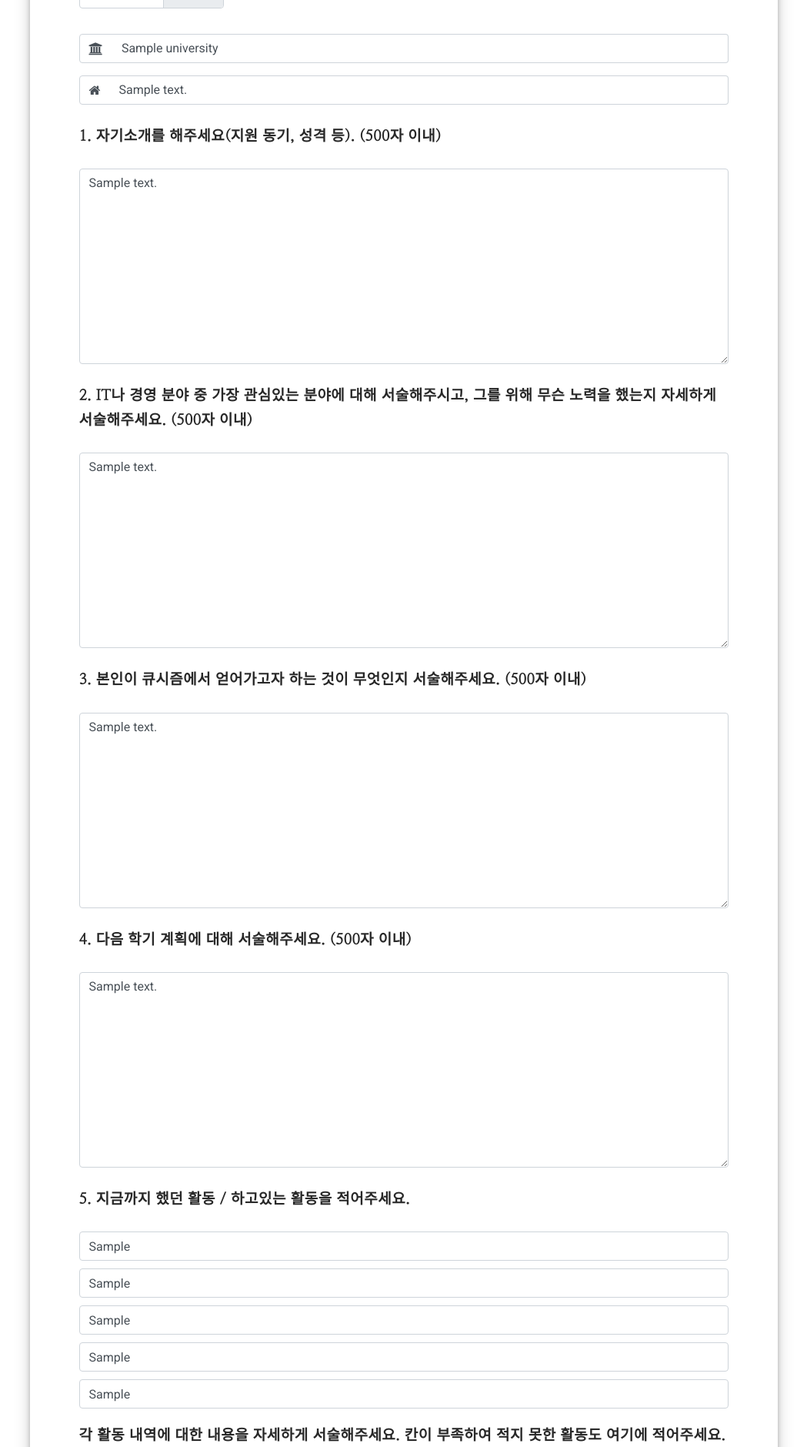
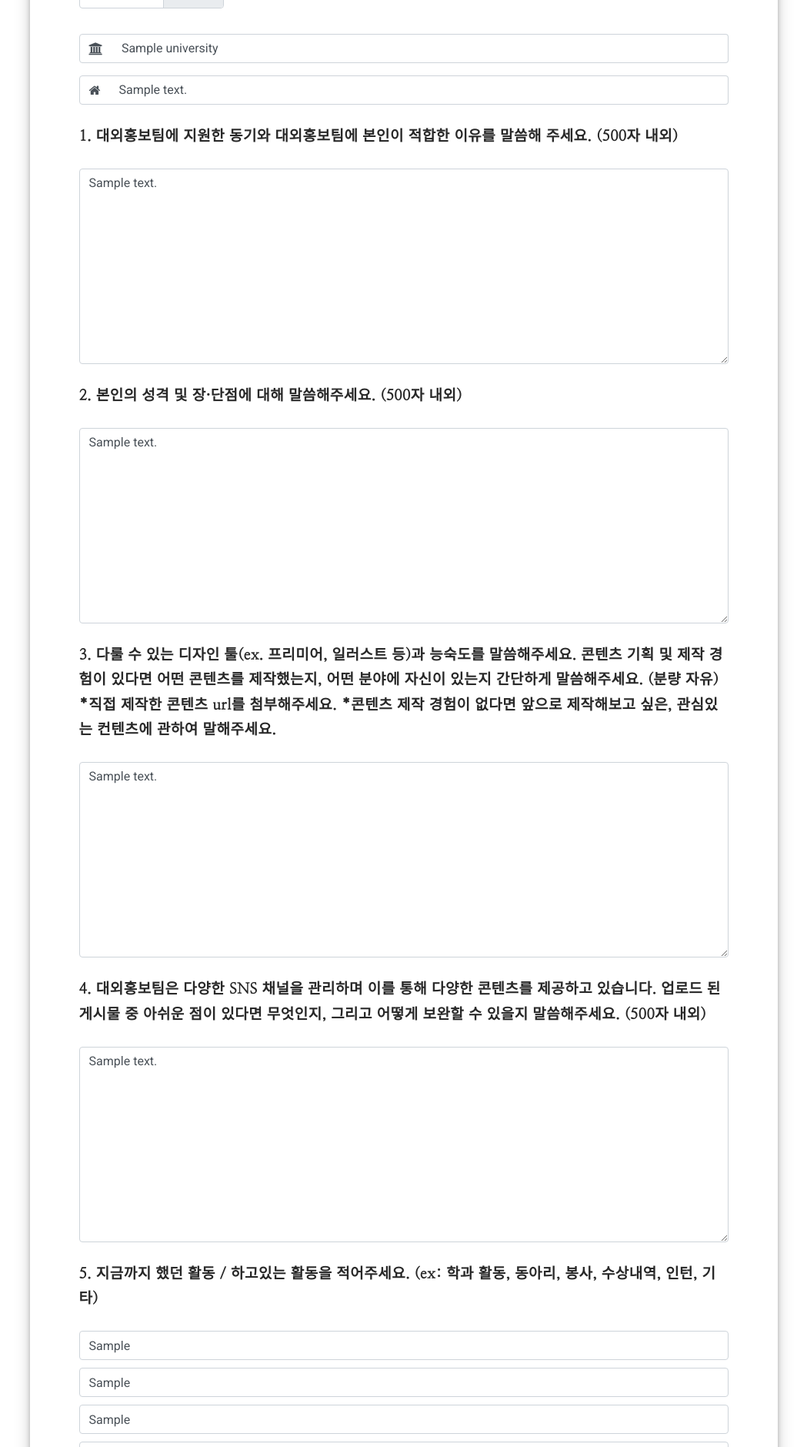
Before and after one commit to KwonL/KUSITMS-application-server, a Django app: template server/templates/apply/public_relation.html in a window 1280 px wide. Shown: the part 1768-3648 px from the top of the page at 77% size, without its empty margins (115-1164 px from the left). Run offline with Django 3.2, Linux system fonts and the light colour scheme; tables that the repository leaves empty hold one stand-in row (values such as "Sample post"); the template is opened without the code that fills it: values that come from a table or form of the project are taken from there, most other values are stand-ins (such as "Sample title", 1, 10 or a date in 2020); grey boxes marked "Sample" are stand-in pictures; parts of the project's set-up code (start-up, migrations or seed data) failed here and were passed over; some libraries are stand-ins or nearby versions.

Commit message:
Update application form

```diff
--- a/Supfile.yml
+++ b/Supfile.yml
@@ -1,3 +1,4 @@
+version: "0.5"
 networks:
   prod:
     hosts:
--- a/server/templates/apply/base.html
+++ b/server/templates/apply/base.html
@@ -329,7 +329,7 @@ body{font-family: Roboto;}blockquote{border-color: #197bc6;}.display-1{font-fami
             <div class="input-group-prepend">
               <span class="input-group-text bg-white"><i class="fa fa-university"></i></span>
             </div>
-            <input name="university" type="text" placeholder="소속대학/전공/재학여부(20학년도 1학기 기준) ex) 큐시즘대학교 큐시즘학과 3학년 재학" class="form-control border-left-0" value="{{ university }}" required>
+            <input name="university" type="text" placeholder="소속대학/전공/재학여부(20학년도 2학기 기준) ex) 큐시즘대학교 큐시즘학과 3학년 재학" class="form-control border-left-0" value="{{ university }}" required>
           </div>
         </div>
       </div>
@@ -351,6 +351,63 @@ body{font-family: Roboto;}blockquote{border-color: #197bc6;}.display-1{font-fami
     <!-- 질문 list -->
     {% block content %}
     {% endblock %}
+
+    <div class="form-group">
+      <p class="question-text">
+        <b>5. 지금까지 했던 활동 / 하고있는 활동을 적어주세요. (ex: 학과 활동, 동아리, 봉사, 수상내역, 인턴, 기타)</b>
+      </p>
+      <input
+        style="margin-bottom: 10px;"
+        name="activity_1"
+        type="text"
+        value="{{ activity_1 }}"
+        class="form-control"
+      />
+      <input
+        style="margin-bottom: 10px;"
+        name="activity_2"
+        type="text"
+        value="{{ activity_2 }}"
+        class="form-control"
+      />
+      <input
+        style="margin-bottom: 10px;"
+        name="activity_3"
+        type="text"
+        value="{{ activity_3 }}"
+        class="form-control"
+      />
+      <input
+        style="margin-bottom: 10px;"
+        name="activity_4"
+        type="text"
+        value="{{ activity_4 }}"
+        class="form-control"
+      />
+      <input
+        style="margin-bottom: 10px;"
+        name="activity_5"
+        type="text"
+        value="{{ activity_5 }}"
+        class="form-control"
+      />
+
+      <p class="question-text">
+        <b
+          >각 활동 내역에 대한 내용을 자세하게 서술해주세요. 칸이 부족하여 적지 못한
+          활동도 여기에 적어주세요.</b
+        >
+      </p>
+      <textarea
+        class="form-control"
+        name="answer_5"
+        rows="10"
+        placeholder="답변을 입력해주세요"
+        required
+      >
+    {{ answer_5 }}</textarea
+      >
+    </div>
 
     <div class="form-group">
       <p class="question-text"><b>6. 가능하신 날짜에 모두 체크해주세요.</b></p>
@@ -481,7 +538,7 @@ body{font-family: Roboto;}blockquote{border-color: #197bc6;}.display-1{font-fami
     </div>
 
     <div class="form-group">
-      <p class="question-text"><b>7. OT 참가여부를 선택해주세요.</b></p>
+      <p class="question-text"><b>7. OT 참가여부를 선택해주세요. OT 날짜: 20.08.22.(토)</b></p>
       <fieldset>
         <div class='row'>
           <div class="col-sm-3">
@@ -501,7 +558,7 @@ body{font-family: Roboto;}blockquote{border-color: #197bc6;}.display-1{font-fami
       </fieldset>
     </div>
     <div class="form-group">
-      <p class="question-text"><b>8. MT 참가여부를 선택해주세요.</b></p>
+      <p class="question-text"><b>8. LT 참가여부를 선택해주세요. LT 날짜: 20.08.01.-02.(토-일)</b></p>
       <fieldset>
         <div class='row'>
           <div class="col-sm-3">
@@ -521,7 +578,9 @@ body{font-family: Roboto;}blockquote{border-color: #197bc6;}.display-1{font-fami
       </fieldset>
     </div>
     <div class="form-group">
-      <p class="question-text"><b>9. 큐시즘 SNS 좋아요, 팔로우 인증사진(필수 아님. 페이스북, 인스타 등에서 좋아요 또는 팔로우하신 사진 첨부하시면 가산점을 드립니다! 한 번에 여러 장 첨부 가능.)</b></p>
+      <p class="question-text"><b>9. 페이스북 페이지 좋아요, 모집공고 게시물 좋아요 혹은 댓글,
+        인스타그램 팔로우/좋아요/댓글 등 완료 후 캡처하여
+        지원서에 첨부하시면 가산점이 부여됩니다. (필수 아님)</b></p>
       <div class="custom-file">
         <input type="file" multiple name="sns_image" accept="image/*">
       </div>
--- a/server/templates/apply/public_relation.html
+++ b/server/templates/apply/public_relation.html
@@ -3,7 +3,10 @@
   <input type="hidden" name="apply_type" value="대외홍보팀" />
 
   <p class="question-text">
-    <b>1. 자기소개를 해주세요(지원 동기, 성격 등). (500자 이내)</b>
+    <b
+      >1. 대외홍보팀에 지원한 동기와 대외홍보팀에 본인이 적합한 이유를 말씀해
+      주세요. (500자 내외)
+    </b>
   </p>
   <textarea
     class="form-control"
@@ -17,10 +20,7 @@
 </div>
 <div class="form-group">
   <p class="question-text">
-    <b
-      >2. IT나 경영 분야 중 가장 관심있는 분야에 대해 서술해주시고, 그를 위해
-      무슨 노력을 했는지 자세하게 서술해주세요. (500자 이내)</b
-    >
+    <b>2. 본인의 성격 및 장·단점에 대해 말씀해주세요. (500자 내외) </b>
   </p>
   <textarea
     class="form-control"
@@ -35,9 +35,12 @@
 <div class="form-group">
   <p class="question-text">
     <b
-      >3. 본인이 큐시즘에서 얻어가고자 하는 것이 무엇인지 서술해주세요. (500자
-      이내)</b
-    >
+      >3. 다룰 수 있는 디자인 툴(ex. 프리미어, 일러스트 등)과 능숙도를
+      말씀해주세요. 콘텐츠 기획 및 제작 경험이 있다면 어떤 콘텐츠를 제작했는지,
+      어떤 분야에 자신이 있는지 간단하게 말씀해주세요. (분량 자유) *직접 제작한
+      콘텐츠 url를 첨부해주세요. *콘텐츠 제작 경험이 없다면 앞으로 제작해보고
+      싶은, 관심있는 컨텐츠에 관하여 말해주세요.
+    </b>
   </p>
   <textarea
     class="form-control"
@@ -51,7 +54,11 @@
 </div>
 <div class="form-group">
   <p class="question-text">
-    <b>4. 다음 학기 계획에 대해 서술해주세요. (500자 이내)</b>
+    <b
+      >4. 대외홍보팀은 다양한 SNS 채널을 관리하며 이를 통해 다양한 콘텐츠를
+      제공하고 있습니다. 업로드 된 게시물 중 아쉬운 점이 있다면 무엇인지, 그리고
+      어떻게 보완할 수 있을지 말씀해주세요. (500자 내외)
+    </b>
   </p>
   <textarea
     class="form-control"
@@ -63,60 +70,4 @@
 {{ answer_4 }}</textarea
   >
 </div>
-<div class="form-group">
-  <p class="question-text">
-    <b>5. 지금까지 했던 활동 / 하고있는 활동을 적어주세요.</b>
-  </p>
-  <input
-    style="margin-bottom: 10px;"
-    name="activity_1"
-    type="text"
-    value="{{ activity_1 }}"
-    class="form-control"
-  />
-  <input
-    style="margin-bottom: 10px;"
-    name="activity_2"
-    type="text"
-    value="{{ activity_2 }}"
-    class="form-control"
-  />
-  <input
-    style="margin-bottom: 10px;"
-    name="activity_3"
-    type="text"
-    value="{{ activity_3 }}"
-    class="form-control"
-  />
-  <input
-    style="margin-bottom: 10px;"
-    name="activity_4"
-    type="text"
-    value="{{ activity_4 }}"
-    class="form-control"
-  />
-  <input
-    style="margin-bottom: 10px;"
-    name="activity_5"
-    type="text"
-    value="{{ activity_5 }}"
-    class="form-control"
-  />
-
-  <p class="question-text">
-    <b
-      >각 활동 내역에 대한 내용을 자세하게 서술해주세요. 칸이 부족하여 적지 못한
-      활동도 여기에 적어주세요.</b
-    >
-  </p>
-  <textarea
-    class="form-control"
-    name="answer_5"
-    rows="10"
-    placeholder="답변을 입력해주세요"
-    required
-  >
-{{ answer_5 }}</textarea
-  >
-</div>
 {% endblock %}
```
Also changed, not shown: server/templates/apply/education_planning.html (+15 -65 lines), server/templates/apply/management.html (+9 -64 lines).
